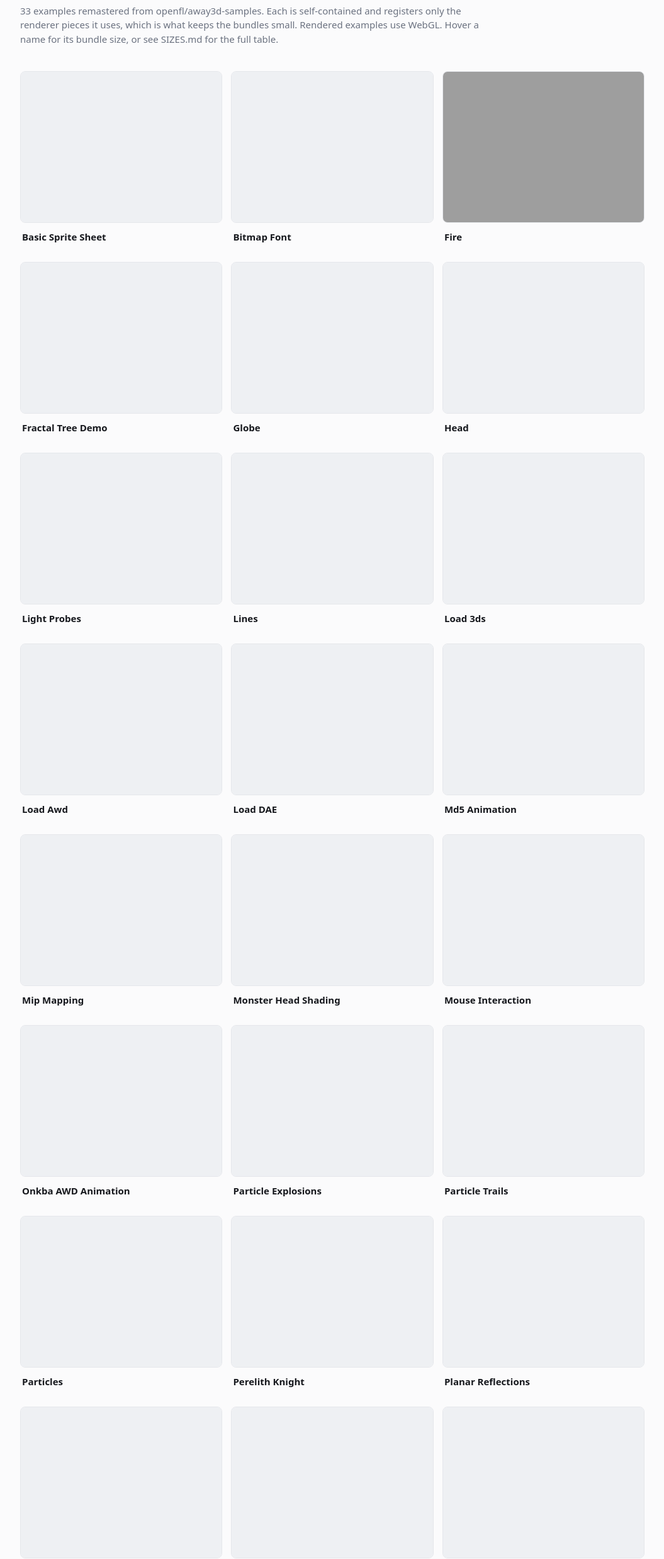
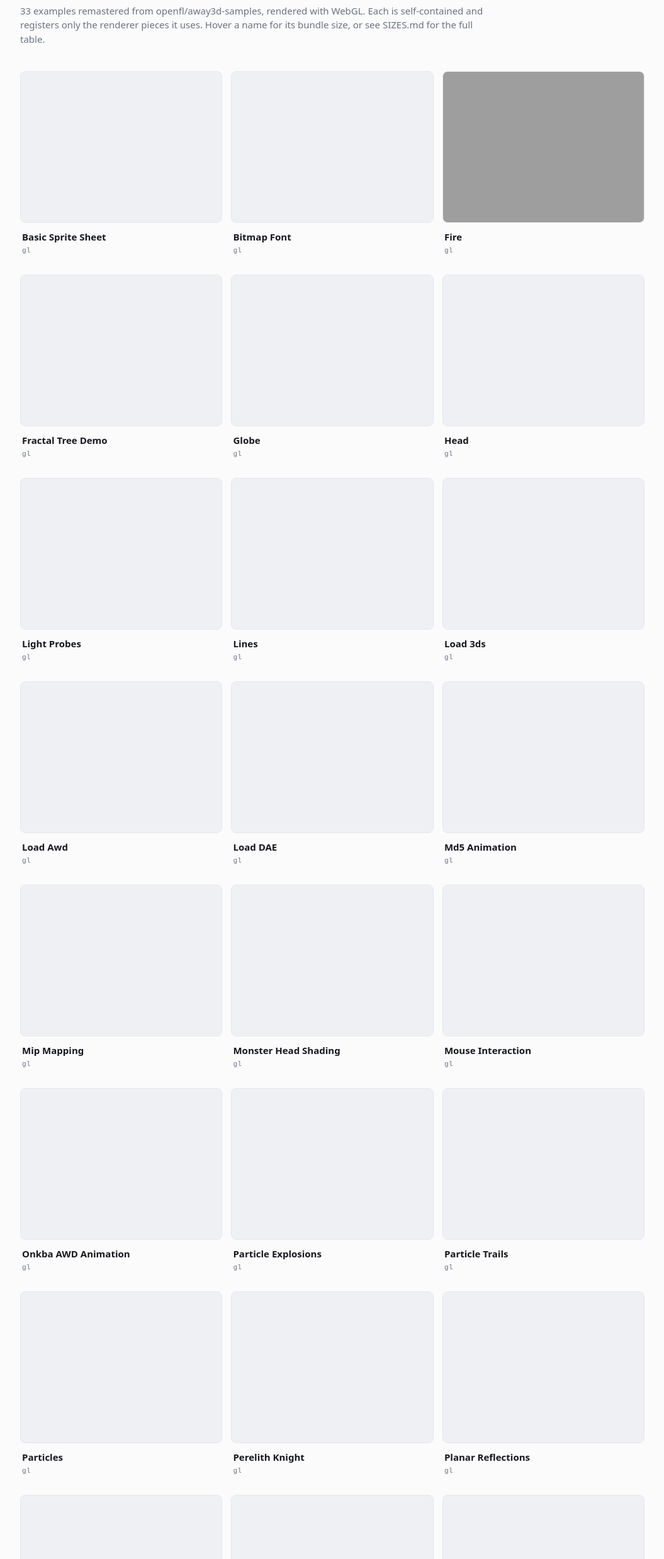
Before and after one commit to flighthq-ports/away3d-examples, a website: page ts/src/index.html in a window 1280 px wide. Shown: the part 84-2560 px from the top of the page at 63% size, without its empty margins (112-1167 px from the left). Drawn offline with Linux system fonts and the light colour scheme; no server answers; grey boxes are pictures that could not be loaded.

Commit message:
Correct and tighten the gallery lede: COLLADA is supported and load-dae renders in WebGL

```diff
--- a/ts/src/index.html
+++ b/ts/src/index.html
@@ -42,241 +42,240 @@
   <body>
     <main>
       <h1>Away3D Examples (Flight SDK)</h1>
-      <p class="lede">33 examples remastered from openfl/away3d-samples. Each is
-        self-contained and registers only the renderer pieces it uses, which is what keeps the
-        bundles small. Rendered examples use WebGL. Hover a name for its bundle size, or see
-        SIZES.md for the full table.</p>
+      <p class="lede">33 examples remastered from openfl/away3d-samples, rendered with
+        WebGL. Each is self-contained and registers only the renderer pieces it uses. Hover a name for
+        its bundle size, or see SIZES.md for the full table.</p>
       <div class="grid">
       <div class="item">
         <a class="frame" href="basic-sprite-sheet/">
           <span class="shot" style="background-image:url('thumbs/basic-sprite-sheet.png')"></span>
         </a>
         <a class="cap" href="basic-sprite-sheet/" data-id="basic-sprite-sheet">Basic Sprite Sheet</a>
-
+        <div class="det"><a href="basic-sprite-sheet/gl/" data-id="basic-sprite-sheet" data-backend="gl">gl</a></div>
       </div>
       <div class="item">
         <a class="frame" href="bitmap-font/">
           <span class="shot" style="background-image:url('thumbs/bitmap-font.png')"></span>
         </a>
         <a class="cap" href="bitmap-font/" data-id="bitmap-font">Bitmap Font</a>
-
+        <div class="det"><a href="bitmap-font/gl/" data-id="bitmap-font" data-backend="gl">gl</a></div>
       </div>
       <div class="item">
         <a class="frame" href="fire/">
           <span class="shot" style="background-image:url('thumbs/fire.png')"></span>
         </a>
         <a class="cap" href="fire/" data-id="fire">Fire</a>
-
+        <div class="det"><a href="fire/gl/" data-id="fire" data-backend="gl">gl</a></div>
       </div>
       <div class="item">
         <a class="frame" href="fractal-tree-demo/">
           <span class="shot" style="background-image:url('thumbs/fractal-tree-demo.png')"></span>
         </a>
         <a class="cap" href="fractal-tree-demo/" data-id="fractal-tree-demo">Fractal Tree Demo</a>
-
+        <div class="det"><a href="fractal-tree-demo/gl/" data-id="fractal-tree-demo" data-backend="gl">gl</a></div>
       </div>
       <div class="item">
         <a class="frame" href="globe/">
           <span class="shot" style="background-image:url('thumbs/globe.png')"></span>
         </a>
         <a class="cap" href="globe/" data-id="globe">Globe</a>
-
+        <div class="det"><a href="globe/gl/" data-id="globe" data-backend="gl">gl</a></div>
       </div>
       <div class="item">
         <a class="frame" href="head/">
           <span class="shot" style="background-image:url('thumbs/head.png')"></span>
         </a>
         <a class="cap" href="head/" data-id="head">Head</a>
-
+        <div class="det"><a href="head/gl/" data-id="head" data-backend="gl">gl</a></div>
       </div>
       <div class="item">
         <a class="frame" href="light-probes/">
           <span class="shot" style="background-image:url('thumbs/light-probes.png')"></span>
         </a>
         <a class="cap" href="light-probes/" data-id="light-probes">Light Probes</a>
-
+        <div class="det"><a href="light-probes/gl/" data-id="light-probes" data-backend="gl">gl</a></div>
       </div>
       <div class="item">
         <a class="frame" href="lines/">
           <span class="shot" style="background-image:url('thumbs/lines.png')"></span>
         </a>
         <a class="cap" href="lines/" data-id="lines">Lines</a>
-
+        <div class="det"><a href="lines/gl/" data-id="lines" data-backend="gl">gl</a></div>
       </div>
       <div class="item">
         <a class="frame" href="load-3ds/">
           <span class="shot" style="background-image:url('thumbs/load-3ds.png')"></span>
         </a>
         <a class="cap" href="load-3ds/" data-id="load-3ds">Load 3ds</a>
-
+        <div class="det"><a href="load-3ds/gl/" data-id="load-3ds" data-backend="gl">gl</a></div>
       </div>
       <div class="item">
         <a class="frame" href="load-awd/">
           <span class="shot" style="background-image:url('thumbs/load-awd.png')"></span>
         </a>
         <a class="cap" href="load-awd/" data-id="load-awd">Load Awd</a>
-
+        <div class="det"><a href="load-awd/gl/" data-id="load-awd" data-backend="gl">gl</a></div>
       </div>
       <div class="item">
         <a class="frame" href="load-dae/">
           <span class="shot" style="background-image:url('thumbs/load-dae.png')"></span>
         </a>
         <a class="cap" href="load-dae/" data-id="load-dae">Load DAE</a>
-
+        <div class="det"><a href="load-dae/gl/" data-id="load-dae" data-backend="gl">gl</a></div>
       </div>
       <div class="item">
         <a class="frame" href="md5-animation/">
           <span class="shot" style="background-image:url('thumbs/md5-animation.png')"></span>
         </a>
         <a class="cap" href="md5-animation/" data-id="md5-animation">Md5 Animation</a>
-
+        <div class="det"><a href="md5-animation/gl/" data-id="md5-animation" data-backend="gl">gl</a></div>
       </div>
       <div class="item">
         <a class="frame" href="mip-mapping/">
           <span class="shot" style="background-image:url('thumbs/mip-mapping.png')"></span>
         </a>
         <a class="cap" href="mip-mapping/" data-id="mip-mapping">Mip Mapping</a>
-
+        <div class="det"><a href="mip-mapping/gl/" data-id="mip-mapping" data-backend="gl">gl</a></div>
       </div>
       <div class="item">
         <a class="frame" href="monster-head-shading/">
           <span class="shot" style="background-image:url('thumbs/monster-head-shading.png')"></span>
         </a>
         <a class="cap" href="monster-head-shading/" data-id="monster-head-shading">Monster Head Shading</a>
-
+        <div class="det"><a href="monster-head-shading/gl/" data-id="monster-head-shading" data-backend="gl">gl</a></div>
       </div>
       <div class="item">
         <a class="frame" href="mouse-interaction/">
           <span class="shot" style="background-image:url('thumbs/mouse-interaction.png')"></span>
         </a>
         <a class="cap" href="mouse-interaction/" data-id="mouse-interaction">Mouse Interaction</a>
-
+        <div class="det"><a href="mouse-interaction/gl/" data-id="mouse-interaction" data-backend="gl">gl</a></div>
       </div>
       <div class="item">
         <a class="frame" href="onkba-awd-animation/">
           <span class="shot" style="background-image:url('thumbs/onkba-awd-animation.png')"></span>
         </a>
         <a class="cap" href="onkba-awd-animation/" data-id="onkba-awd-animation">Onkba AWD Animation</a>
-
+        <div class="det"><a href="onkba-awd-animation/gl/" data-id="onkba-awd-animation" data-backend="gl">gl</a></div>
       </div>
       <div class="item">
         <a class="frame" href="particle-explosions/">
           <span class="shot" style="background-image:url('thumbs/particle-explosions.png')"></span>
         </a>
         <a class="cap" href="particle-explosions/" data-id="particle-explosions">Particle Explosions</a>
-
+        <div class="det"><a href="particle-explosions/gl/" data-id="particle-explosions" data-backend="gl">gl</a></div>
       </div>
       <div class="item">
         <a class="frame" href="particle-trails/">
           <span class="shot" style="background-image:url('thumbs/particle-trails.png')"></span>
         </a>
         <a class="cap" href="particle-trails/" data-id="particle-trails">Particle Trails</a>
-
+        <div class="det"><a href="particle-trails/gl/" data-id="particle-trails" data-backend="gl">gl</a></div>
       </div>
       <div class="item">
         <a class="frame" href="particles/">
           <span class="shot" style="background-image:url('thumbs/particles.png')"></span>
         </a>
         <a class="cap" href="particles/" data-id="particles">Particles</a>
-
+        <div class="det"><a href="particles/gl/" data-id="particles" data-backend="gl">gl</a></div>
       </div>
       <div class="item">
         <a class="frame" href="perelith-knight/">
           <span class="shot" style="background-image:url('thumbs/perelith-knight.png')"></span>
         </a>
         <a class="cap" href="perelith-knight/" data-id="perelith-knight">Perelith Knight</a>
-
+        <div class="det"><a href="perelith-knight/gl/" data-id="perelith-knight" data-backend="gl">gl</a></div>
       </div>
       <div class="item">
         <a class="frame" href="planar-reflections/">
           <span class="shot" style="background-image:url('thumbs/planar-reflections.png')"></span>
         </a>
         <a class="cap" href="planar-reflections/" data-id="planar-reflections">Planar Reflections</a>
-
+        <div class="det"><a href="planar-reflections/gl/" data-id="planar-reflections" data-backend="gl">gl</a></div>
       </div>
       <div class="item">
         <a class="frame" href="polar-bear-awd-animation/">
           <span class="shot" style="background-image:url('thumbs/polar-bear-awd-animation.png')"></span>
         </a>
         <a class="cap" href="polar-bear-awd-animation/" data-id="polar-bear-awd-animation">Polar Bear AWD Animation</a>
-
+        <div class="det"><a href="polar-bear-awd-animation/gl/" data-id="polar-bear-awd-animation" data-backend="gl">gl</a></div>
       </div>
       <div class="item">
         <a class="frame" href="real-time-env-map/">
           <span class="shot" style="background-image:url('thumbs/real-time-env-map.png')"></span>
         </a>
         <a class="cap" href="real-time-env-map/" data-id="real-time-env-map">Real Time Environment Map</a>
-
+        <div class="det"><a href="real-time-env-map/gl/" data-id="real-time-env-map" data-backend="gl">gl</a></div>
       </div>
       <div class="item">
         <a class="frame" href="shading/">
           <span class="shot" style="background-image:url('thumbs/shading.png')"></span>
         </a>
         <a class="cap" href="shading/" data-id="shading">Shading</a>
-
+        <div class="det"><a href="shading/gl/" data-id="shading" data-backend="gl">gl</a></div>
       </div>
       <div class="item">
         <a class="frame" href="shallow-water-demo/">
           <span class="shot" style="background-image:url('thumbs/shallow-water-demo.png')"></span>
         </a>
         <a class="cap" href="shallow-water-demo/" data-id="shallow-water-demo">Shallow Water Demo</a>
-
+        <div class="det"><a href="shallow-water-demo/gl/" data-id="shallow-water-demo" data-backend="gl">gl</a></div>
       </div>
       <div class="item">
         <a class="frame" href="skybox/">
           <span class="shot" style="background-image:url('thumbs/skybox.png')"></span>
         </a>
         <a class="cap" href="skybox/" data-id="skybox">Skybox</a>
-
+        <div class="det"><a href="skybox/gl/" data-id="skybox" data-backend="gl">gl</a></div>
       </div>
       <div class="item">
         <a class="frame" href="sponza-demo/">
           <span class="shot" style="background-image:url('thumbs/sponza-demo.png')"></span>
         </a>
         <a class="cap" href="sponza-demo/" data-id="sponza-demo">Sponza Demo</a>
-
+        <div class="det"><a href="sponza-demo/gl/" data-id="sponza-demo" data-backend="gl">gl</a></div>
       </div>
       <div class="item">
         <a class="frame" href="sprite-sheet-animation/">
           <span class="shot" style="background-image:url('thumbs/sprite-sheet-animation.png')"></span>
         </a>
         <a class="cap" href="sprite-sheet-animation/" data-id="sprite-sheet-animation">Sprite Sheet Animation</a>
-
+        <div class="det"><a href="sprite-sheet-animation/gl/" data-id="sprite-sheet-animation" data-backend="gl">gl</a></div>
       </div>
       <div class="item">
         <a class="frame" href="stereo/">
           <span class="shot" style="background-image:url('thumbs/stereo.png')"></span>
         </a>
         <a class="cap" href="stereo/" data-id="stereo">Stereo</a>
-
+        <div class="det"><a href="stereo/gl/" data-id="stereo" data-backend="gl">gl</a></div>
       </div>
       <div class="item">
         <a class="frame" href="terrain-demo/">
           <span class="shot" style="background-image:url('thumbs/terrain-demo.png')"></span>
         </a>
         <a class="cap" href="terrain-demo/" data-id="terrain-demo">Terrain Demo</a>
-
+        <div class="det"><a href="terrain-demo/gl/" data-id="terrain-demo" data-backend="gl">gl</a></div>
       </div>
       <div class="item">
         <a class="frame" href="tweening-3d/">
           <span class="shot" style="background-image:url('thumbs/tweening-3d.png')"></span>
         </a>
         <a class="cap" href="tweening-3d/" data-id="tweening-3d">Tweening 3D</a>
-
+        <div class="det"><a href="tweening-3d/gl/" data-id="tweening-3d" data-backend="gl">gl</a></div>
       </div>
       <div class="item">
         <a class="frame" href="uv-animation/">
           <span class="shot" style="background-image:url('thumbs/uv-animation.png')"></span>
         </a>
         <a class="cap" href="uv-animation/" data-id="uv-animation">UV Animation</a>
-
+        <div class="det"><a href="uv-animation/gl/" data-id="uv-animation" data-backend="gl">gl</a></div>
       </div>
       <div class="item">
         <a class="frame" href="view/">
           <span class="shot" style="background-image:url('thumbs/view.png')"></span>
         </a>
         <a class="cap" href="view/" data-id="view">View</a>
-
+        <div class="det"><a href="view/gl/" data-id="view" data-backend="gl">gl</a></div>
       </div>
       </div>
     </main>
```
Also changed, not shown: ts/scripts/gallery.ts (+3 -4 lines).
